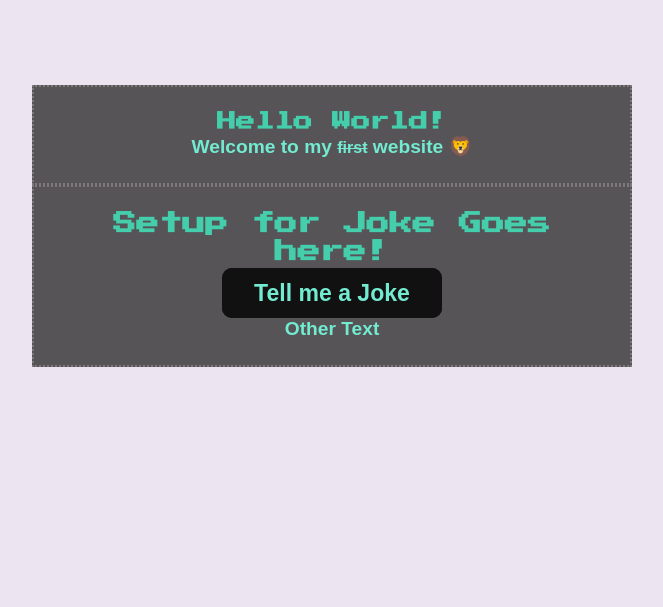
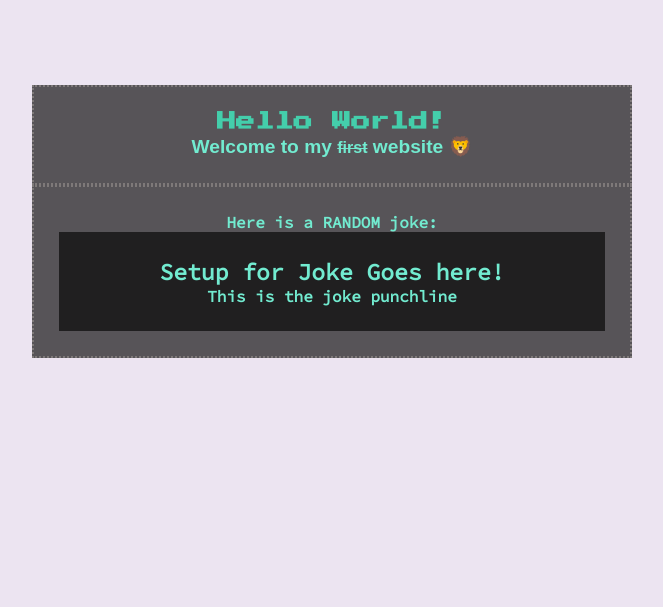
Before and after one commit to CristinaRiveraV/CristinaRiveraV.github.io, a PHP site: page / in a window 1280 px wide. Shown: the part 84-691 px from the top of the page, without its empty margins (308-971 px from the left). Run offline with PHP 8.4, Linux system fonts and the light colour scheme.

Commit message:
Finished adding joke from API
Simple retrieve a joke from API and put it on the main page

```diff
--- a/src/HTML/HomePage/introduction.htm
+++ b/src/HTML/HomePage/introduction.htm
@@ -1,7 +1,7 @@
 
-<div class="start intro_text">
+<div class="start intro_text start_text">
     <div class="introduction_text">
-        <h1 title="Hello!"><samp> Hello World!</samp></h1>
-        <h2 title="I'm a tooltip! :D"> Welcome to my <del>first</del> website &#129409;</h2>
+        <h1 title="Hello!"><samp class="hello_world"> Hello World!</samp></h1>
+        <h2 title="I'm a tooltip! :D" class="short_intro"> Welcome to my <del>first</del> website &#129409;</h2>
     </div>
 </div>
--- a/src/HTML/HomePage/tellMeAJoke.htm
+++ b/src/HTML/HomePage/tellMeAJoke.htm
@@ -1,17 +1,14 @@
 
-<div class="start intro_text">
+<div class="start intro_text joke_text short_intro" title="This is a joke from  from official-joke-api.appspot.com !">
     <div>
-        <h2 title="This is a joke from public joke api!"><samp id="joke_setup"> Setup for Joke Goes here! </samp></h2>
+        <h2 class="joke_text">Here is a RANDOM joke: </h2>
     </div>
-    <div class="introduction_text">
-        <button class="glow-on-hover h2" id="joke_question"> <h2> Tell me a Joke </h2> </button>
-        <script>
-            //import {displayPunchline} from "./../JS/jokeAPI.js";
-
-
-            //document.getElementById("joke_question").addEventListener("click", displayPunchline);
-            //document.getElementById("joke_question").onclick = displayPunchline;
-        </script>
-        <h2 id="test">Other Text</h2>
+    <div class="joke" >
+        <div  >
+            <h2 ><samp class="joke_text" id="joke_setup"> Setup for Joke Goes here! </samp></h2>
+        </div>
+        <div>
+            <h2 class="joke_text" id="joke_punchline">This is the joke punchline</h2>
+        </div>
     </div>
 </div>
--- a/src/index.htm
+++ b/src/index.htm
@@ -4,6 +4,7 @@
 <link rel="stylesheet" href="./styles/mainStyle.css">
 <link href="https://fonts.googleapis.com/css2?family=Bangers&family=Russo+One&display=swap" rel="stylesheet">
 <link href="https://fonts.googleapis.com/css2?family=Press+Start+2P&display=swap" rel="stylesheet">
+<link rel="stylesheet" href="https://fonts.googleapis.com/css?family=Source+Code+Pro">
 <!--Add script for adding other HTML elements-->
 <script src="./JS/includeHTML.js"></script>
 <script src="./JS/jokeAPI.js" type=" module "></script>
--- /dev/null
+++ b/src/styles/joke.css
@@ -0,0 +1,14 @@
+.joke{
+    background-color: #000000a1;
+    margin: auto;
+    padding:25px;
+    font-size: large;
+    position: relative;
+}
+.joke_text{
+    font-family: 'Source Code Pro', monospace;
+}
+#joke_setup{
+    font-size:23px;
+    font-weight: bolder;
+}
--- a/src/styles/mainStyle.css
+++ b/src/styles/mainStyle.css
@@ -1,6 +1,7 @@
 @import url("./buttons.css");
 @import url("./contact.css");
 @import url("./cv.css");
+@import url("./joke.css");
 /*General items*/
 * {
     box-sizing: border-box;
@@ -14,33 +15,30 @@
   background-color: rgb(236, 228, 241);
   text-align: center;
   }
-
+  .start_text{
+    font-size: large;
+    font-family:Impact, Haettenschweiler, 'Arial Narrow Bold', sans-serif;
+  }
   .start{
   background-color: #000000a1;
   border: 2px dotted rgb(126, 121, 121);
   margin: auto;
   padding:25px;
-  font-size: large;
-  font-family:Impact, Haettenschweiler, 'Arial Narrow Bold', sans-serif;
   position: relative;
   top: 85px;
   }
   .intro_text{
     width: 600px;
   }
-  .start samp{
+  .hello_world{
   font-family: 'Press Start 2P', cursive;
   font-size: larger;
   color: #44ceab;
   }
-  .start h2{
+.short_intro{
   font-size: larger;
   color: rgb(114, 235, 208);
-  }
-  .h2{
-    font-size: larger;
-    color: rgb(114, 235, 208);
-    }
+}
 /*Header*/
 header{
   color: rgb(255, 193, 21);
```
Also changed, not shown: src/JS/jokeAPI.js (+3 -21 lines).
